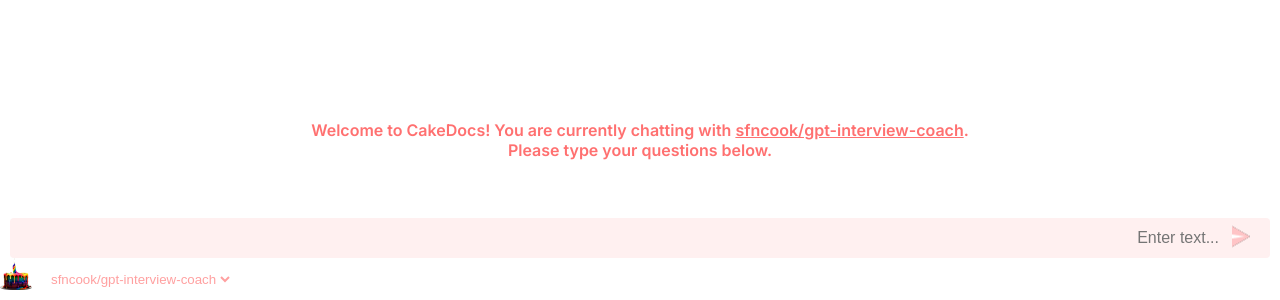
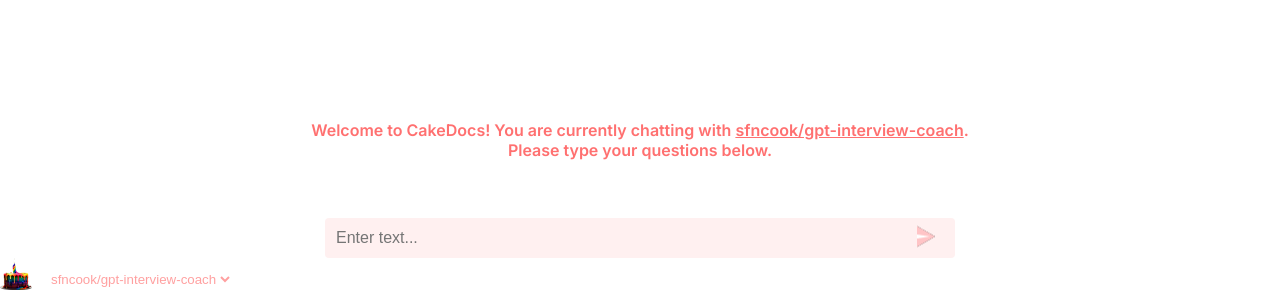
Before and after one commit to sfncook/cakedocs-web-ui, a Next.js app: page / in a window 1280 px wide. Shown: the part 500-800 px from the top of the page. Built offline with nearby package versions, Linux system fonts and the light colour scheme.

Commit message:
format queryinput'

```diff
--- a/styles/QueryInput.module.css
+++ b/styles/QueryInput.module.css
@@ -1,6 +1,6 @@
 .queryInputContainer {
   position: relative;
-  width: 100%;
+  width: 650px;
   padding: 0 10px;
 }
 
@@ -13,7 +13,7 @@
   border-radius: 4px;
   font-size: 16px;
   box-sizing: border-box;
-  text-align: right;
+  text-align: left;
 }
 .textInput:focus {
   outline: none;
```
